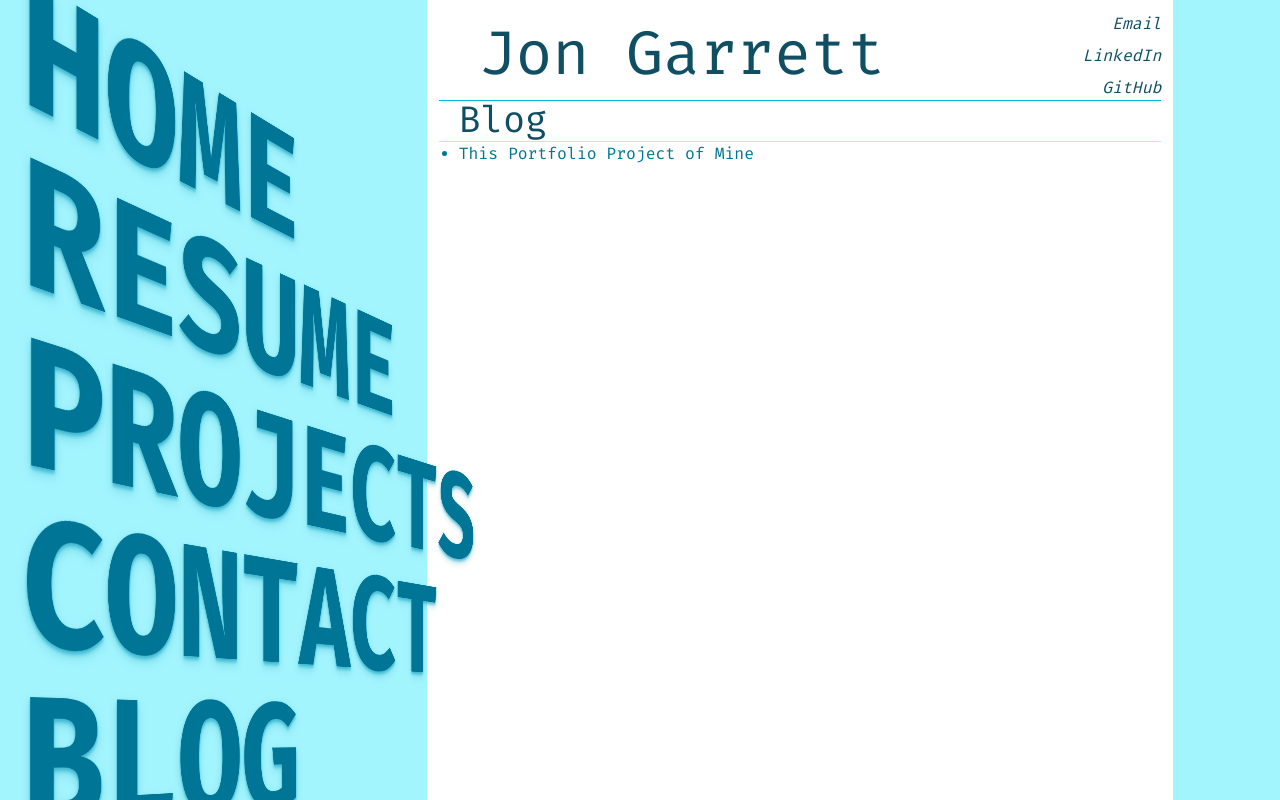
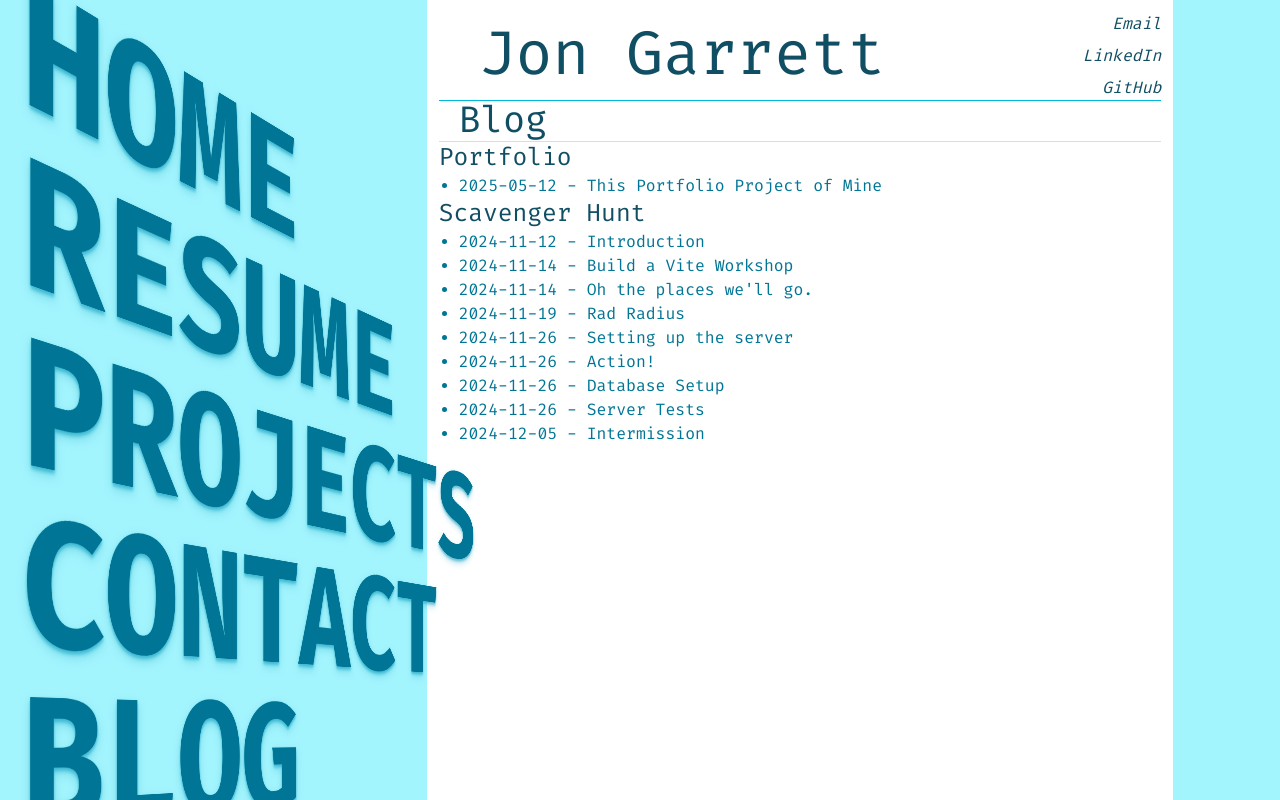
Before and after one commit to j-garrett/portfolio, a Next.js app: page /blog in a window 1280 px wide. Shown: the top 800 px of the page. Built offline with nearby package versions, Linux system fonts and the light colour scheme.

Commit message:
update blog components to support subdirectories

```diff
--- a/app/blog/blog-context.tsx
+++ b/app/blog/blog-context.tsx
@@ -1,9 +1,12 @@
 'use client'
 import React, { createContext, useContext } from 'react'
 import { IPost } from '../lib/posts'
+import { BlogSubDirectories } from './page'
 
 interface BlogContextProps {
-  posts: IPost[]
+  posts: {
+    [key in BlogSubDirectories]: IPost[]
+  }
 }
 
 const BlogContext = createContext<BlogContextProps | undefined>(undefined)
--- a/app/blog/components/blog-footer.tsx
+++ b/app/blog/components/blog-footer.tsx
@@ -1,34 +1,40 @@
 'use client'
 import Link from 'next/link'
 import { useBlogContext } from '../blog-context'
+import { BlogSubDirectories } from '../page'
 
-export default function BlogFooter({ slug }: { slug: string }) {
+export default function BlogFooter({
+  slug,
+  subDirectory,
+}: {
+  slug: string
+  subDirectory: BlogSubDirectories
+}) {
   const { posts } = useBlogContext()
-  const currentIndex = posts.findIndex((p) => p.slug === slug)
-  const previousPost = posts[currentIndex - 1] || null
-  const nextPost = posts[currentIndex + 1] || null
+  const sectionPosts = posts[subDirectory]
+  const currentIndex = sectionPosts.findIndex((p) => p.slug === slug)
+  const previousPost = sectionPosts[currentIndex - 1] || null
+  const nextPost = sectionPosts[currentIndex + 1] || null
 
   return (
     <div className="border-t-1 border-b-1 border-cyan-500">
-      <div className="grid grid-cols-3 gap-4 h-20 items-center">
+      <div className="grid grid-cols-3 gap-4 h-20 items-center text-cyan-700">
         {previousPost && (
-          <div className="">
-            <Link href={`/blog/${previousPost.slug}`}>
-              <p className="text-cyan-700 hover:underline ">
-                {'<--'} Previous Post {previousPost.metadata.title}
-              </p>
+          <div className="hover:underline ">
+            <Link href={`/blog/${subDirectory}/${previousPost.slug}`}>
+              <p>{'<--'} Previous Post</p>
+              <p>{previousPost.metadata.title}</p>
             </Link>
           </div>
         )}
-        <div className="col-start-2 place-self-center">
+        <div className="col-start-2 place-self-center hover:underline ">
           <Link href="/blog">Blog</Link>
         </div>
         {nextPost && (
-          <div className="col-start-3">
-            <Link href={`/blog/${nextPost.slug}`}>
-              <p className="text-cyan-700 hover:underline place-self-end">
-                Next Post {'-->'} {nextPost.metadata.title}
-              </p>
+          <div className="col-start-3 text-cyan-700 hover:underline ">
+            <Link href={`/blog/${subDirectory}/${nextPost.slug}`}>
+              <p className="place-self-end">Next Post {'-->'}</p>
+              <p className="place-self-end">{nextPost.metadata.title}</p>
             </Link>
           </div>
         )}
--- a/app/blog/layout.tsx
+++ b/app/blog/layout.tsx
@@ -1,4 +1,4 @@
-import { getAllPosts, sortPostsByDate } from '../lib/posts'
+import { getAllPosts, sortPostsByAscendingDate } from '../lib/posts'
 import { BlogProvider } from './blog-context'
 
 export default async function BlogLayout({
@@ -6,7 +6,20 @@ export default async function BlogLayout({
 }: {
   children: React.ReactNode
 }) {
-  const posts = sortPostsByDate(getAllPosts('portfolio'))
+  // TODO: add blog topics for portfolio and scavenger-hunt
+  const portfolioBlog = sortPostsByAscendingDate(getAllPosts('portfolio'))
+  const scavengerHuntBlog = sortPostsByAscendingDate(
+    getAllPosts('scavenger-hunt')
+  )
 
-  return <BlogProvider posts={posts}>{children}</BlogProvider>
+  const posts = {
+    portfolio: portfolioBlog,
+    'scavenger-hunt': scavengerHuntBlog,
+  }
+
+  return (
+    <div className="max-w-200 m-auto">
+      <BlogProvider posts={posts}>{children}</BlogProvider>
+    </div>
+  )
 }
--- a/app/blog/page.tsx
+++ b/app/blog/page.tsx
@@ -4,20 +4,33 @@ import { useBlogContext } from './blog-context'
 import PageHeader from '../components/page-header'
 import MainContainer from '../components/main-container'
 
+const blogSections = [
+  { name: 'Portfolio', slug: 'portfolio' },
+  { name: 'Scavenger Hunt', slug: 'scavenger-hunt' },
+] as const
+
+export type BlogSubDirectories = (typeof blogSections)[number]['slug']
+
 export default function Page() {
   const { posts } = useBlogContext()
-
   return (
     <div>
       <PageHeader header="Blog" />
       <MainContainer>
-        <ul className="list-disc pl-5">
-          {posts.map((post) => (
-            <li className="text-cyan-700 hover:underline" key={post.slug}>
-              <Link href={`/blog/${post.slug}`}>{post.metadata.title}</Link>
-            </li>
-          ))}
-        </ul>
+        {blogSections.map((section) => (
+          <div key={section.slug}>
+            <h3 className="text-2xl">{section.name}</h3>
+            <ul className="list-disc pl-5">
+              {posts[section.slug].map((post) => (
+                <li className="text-cyan-700 hover:underline" key={post.slug}>
+                  <Link href={`/blog/${section.slug}/${post.slug}`}>
+                    {post.metadata.date} - {post.metadata.title}
+                  </Link>
+                </li>
+              ))}
+            </ul>
+          </div>
+        ))}
       </MainContainer>
     </div>
   )
--- a/app/lib/posts.ts
+++ b/app/lib/posts.ts
@@ -1,8 +1,7 @@
 import fs from 'fs'
 import path from 'path'
 import matter from 'gray-matter'
-
-let postsDirectory
+import { BlogSubDirectories } from '../blog/page'
 
 export interface IMetaData {
   title: string
@@ -15,14 +14,18 @@ export interface IPost {
   slug: string
 }
 
-export const sortPostsByDate = (posts: IPost[]) =>
+export const sortPostsByAscendingDate = (posts: IPost[]) =>
   posts.sort(
     (a, b) =>
-      new Date(b.metadata.date).getTime() - new Date(a.metadata.date).getTime()
+      new Date(a.metadata.date).getTime() - new Date(b.metadata.date).getTime()
   )
 
-export function getAllPosts(directory: string): Array<IPost> {
-  postsDirectory = path.join(process.cwd(), `public/content/blog`, directory)
+export function getAllPosts(directory: BlogSubDirectories): Array<IPost> {
+  const postsDirectory = path.join(
+    process.cwd(),
+    `public/content/blog`,
+    directory
+  )
   const fileNames = fs.readdirSync(postsDirectory)
 
   return fileNames.map((fileName) => {
@@ -44,11 +47,14 @@ export function getAllPosts(directory: string): Array<IPost> {
   })
 }
 
-export function getPostBySlug(slug: string) {
-  if (!postsDirectory) {
-    throw new Error('postsDirectory is not set. Call getAllPosts first.')
-  }
-  const fullPath = path.join(postsDirectory, `${slug}.md`)
+export function getPostBySlug(subDirectory: BlogSubDirectories, slug: string) {
+  const postsDirectory = path.join(
+    process.cwd(),
+    `public/content/blog`,
+    subDirectory,
+    `${slug}.md`
+  )
+  const fullPath = path.join(postsDirectory)
   const fileContents = fs.readFileSync(fullPath, 'utf8')
   const { data, content } = matter(fileContents)
 
```
